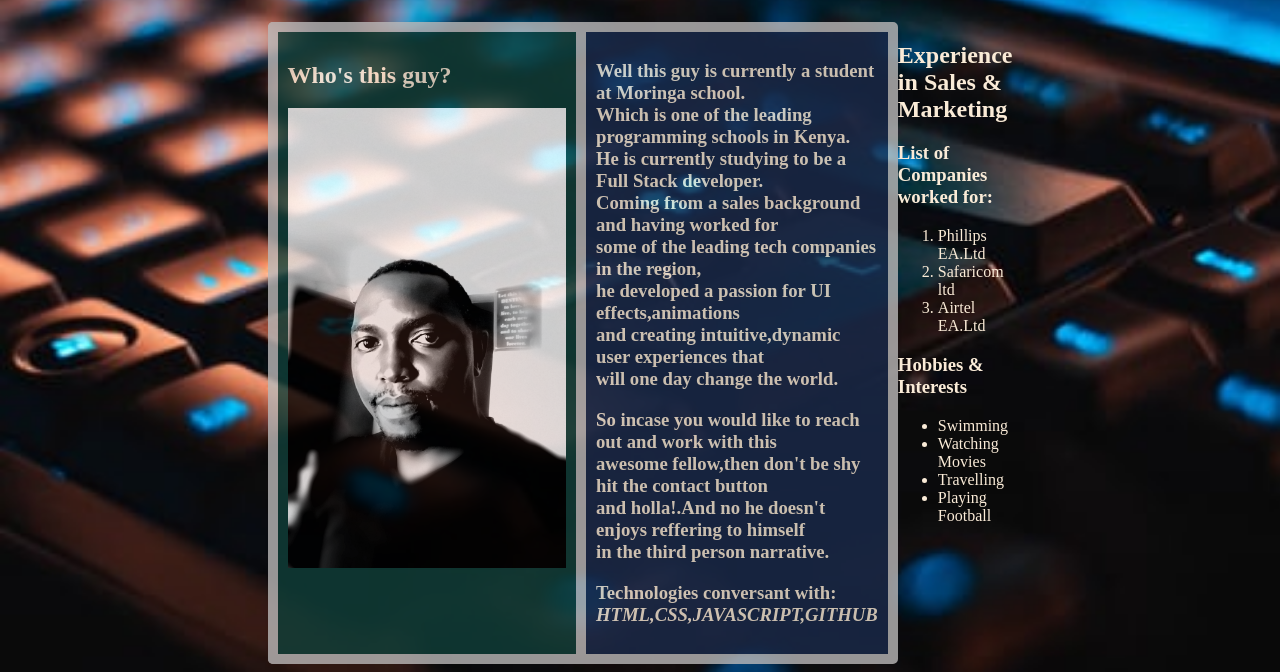
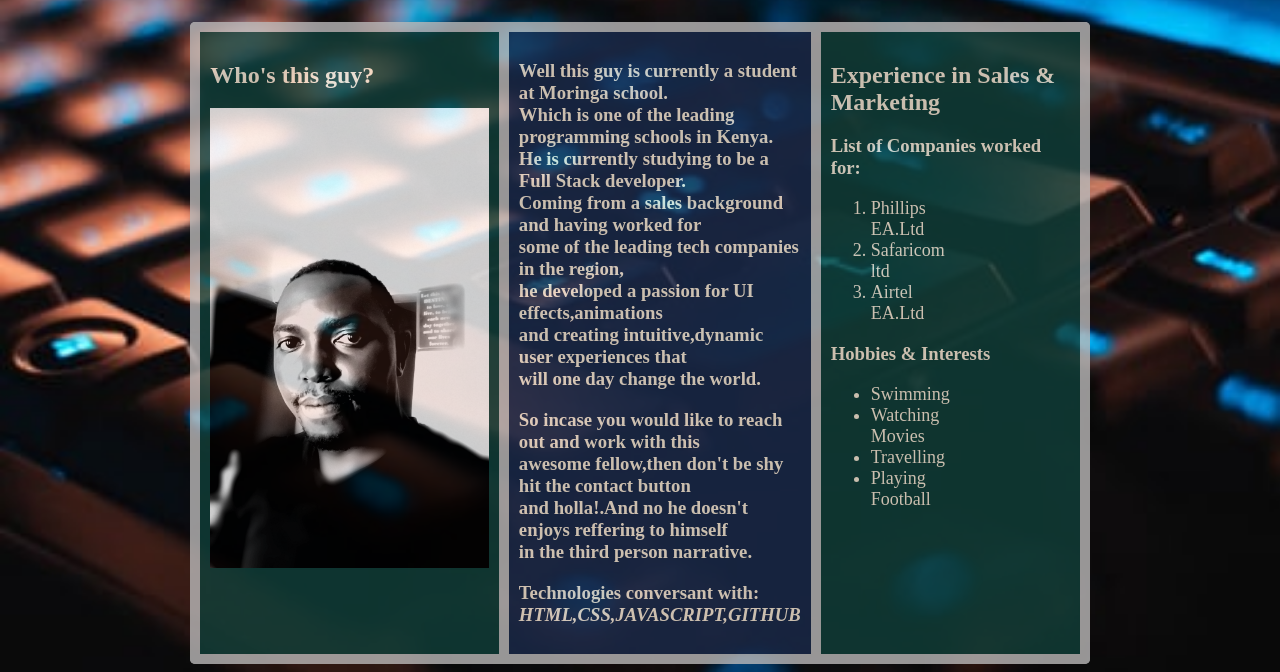
Before and after one commit to Mikmondi/My-Portfolio, a plain HTML site: page about.html in a window 1280 px wide. Shown: the part 163-835 px from the top of the page. Drawn offline with Linux system fonts and the light colour scheme.

Commit message:
added styling to the about page

```diff
--- a/style.css
+++ b/style.css
@@ -69,8 +69,8 @@ a:hover{
     border: 10px solid rgb(187, 185, 185);
     opacity: 0.8;
     border-radius: 5px;
-    margin-left: 30%;
-    margin-right: 30%;
+    margin-left: 20%;
+    margin-right: 20%;
     margin-top: 10%;
     padding: 10px;
 }
@@ -86,10 +86,8 @@ a:hover{
     background-color: rgb(26, 42, 75);
     border: 10px solid rgb(187, 185, 185);
     opacity: 0.8;
-    border-radius: 5px;
+    border-radius: 0px;
     padding: 10px;
-    border-top-left-radius: 0px;
-    border-bottom-left-radius: 0px;
 
 }
 .mid3{
@@ -102,3 +100,18 @@ a:hover{
     border-top-right-radius: 0px;
     border-bottom-right-radius: 0px;
 }
+.mid4{
+    background-color: rgb(16, 63, 57);
+    border: 10px solid rgb(187, 185, 185);
+    opacity: 0.8;
+    border-radius: 5px;
+    padding: 10px;
+    border-top-left-radius: 0px;
+    border-bottom-left-radius: 0px;
+    border-left: 0px;
+
+}
+.mid4 li{
+    font-size: large;
+    padding-right: 120px;
+}
```
